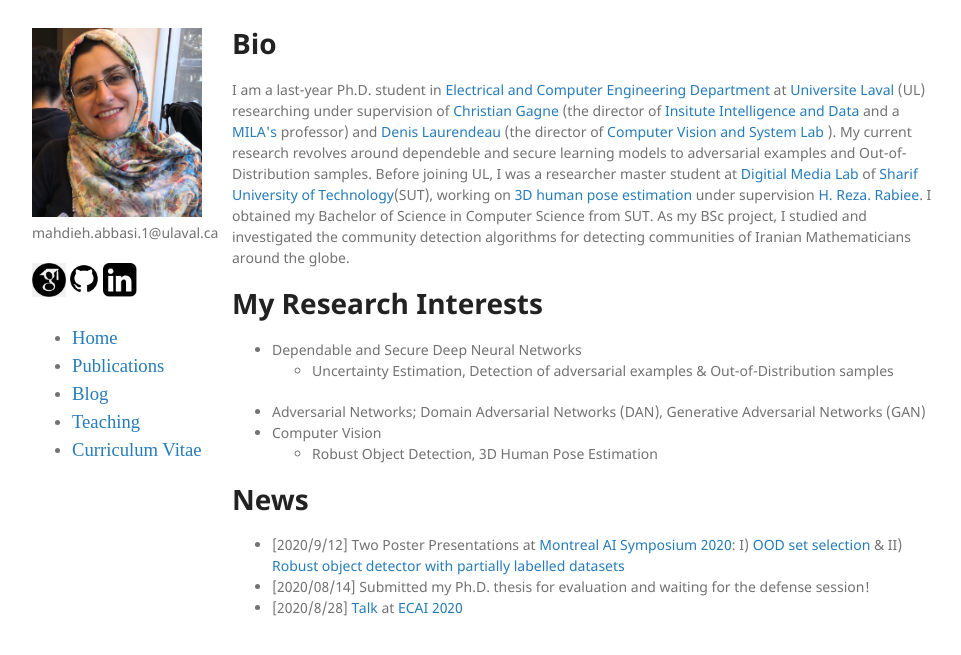
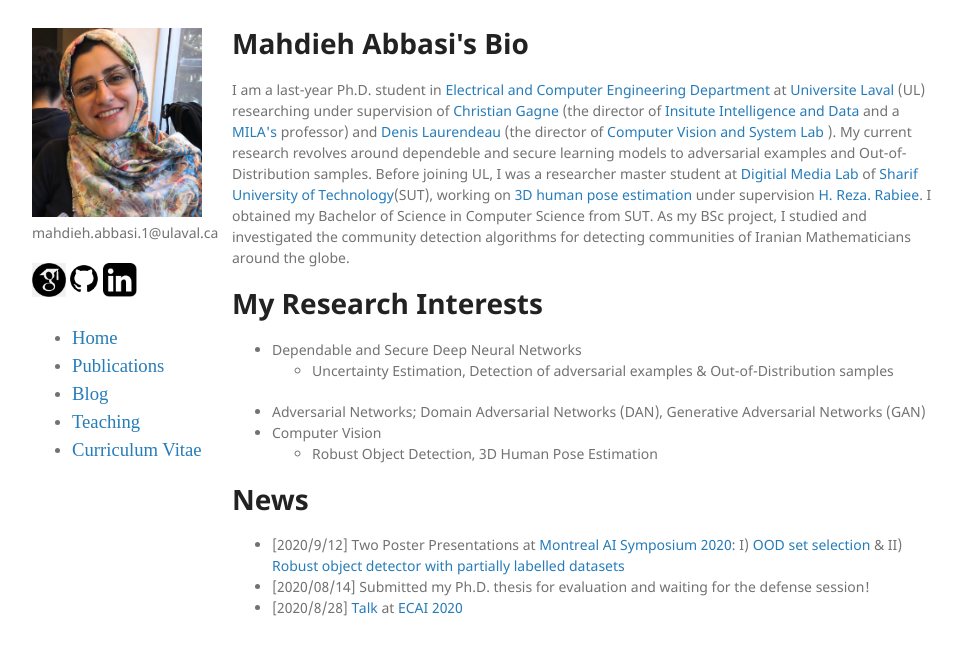
Before and after one commit to mahdaneh/mahdaneh.github.io, a Jekyll site: the page built from index.html, in a window 1280 px wide. Shown: the top 655 px of the page, without its empty margins (158-1119 px from the left). Built offline with Jekyll 4.4.1, drawn with Linux system fonts in a browser that asks for light colours.

Commit message:
news updated

```diff
--- a/index.html
+++ b/index.html
@@ -55,7 +55,7 @@
       <section>
 
 
-<h1 id="bio">Bio</h1>
+<h1 id="bio">Mahdieh Abbasi's Bio</h1>
 <p>I am a last-year Ph.D. student in <a href="https://www.gelgif.ulaval.ca/accueil/">Electrical and Computer Engineering Department</a>
   at <a href="https://www.ulaval.ca/en/">Universite Laval</a> (UL) researching under supervision of
   <a href="http://vision.gel.ulaval.ca/~cgagne/">Christian Gagne</a> (the director of <a href="https://iid.ulaval.ca/en/">Insitute Intelligence and Data</a>
```
